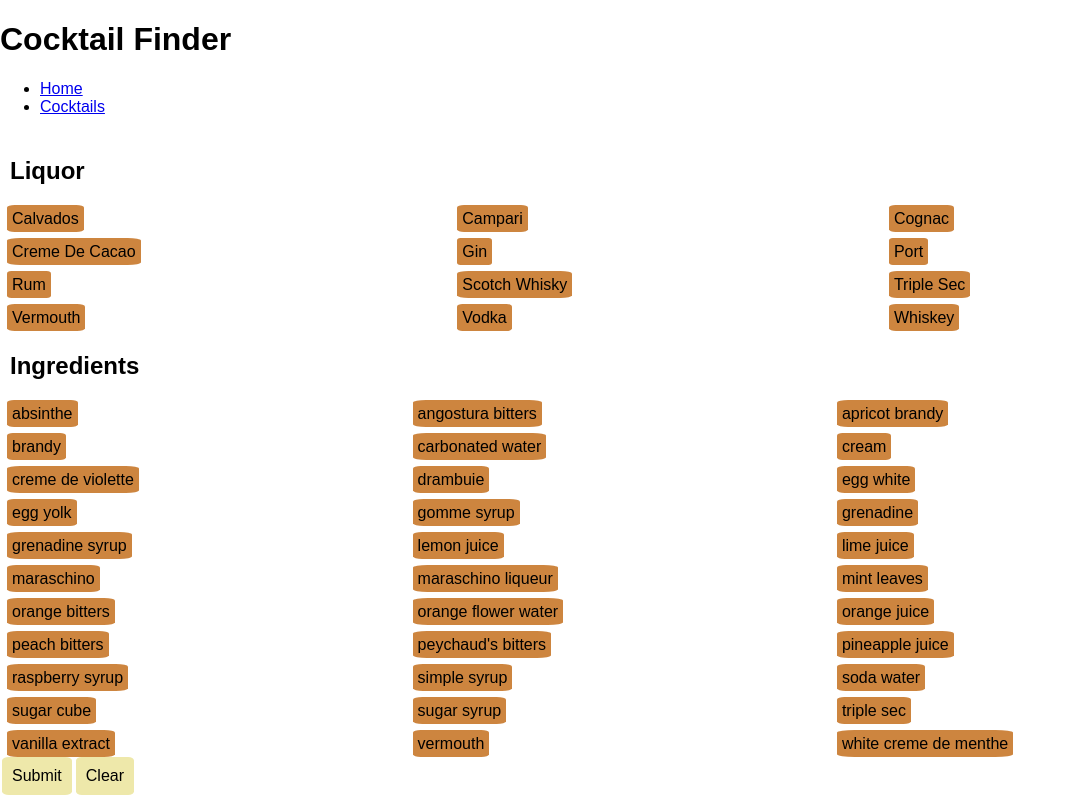
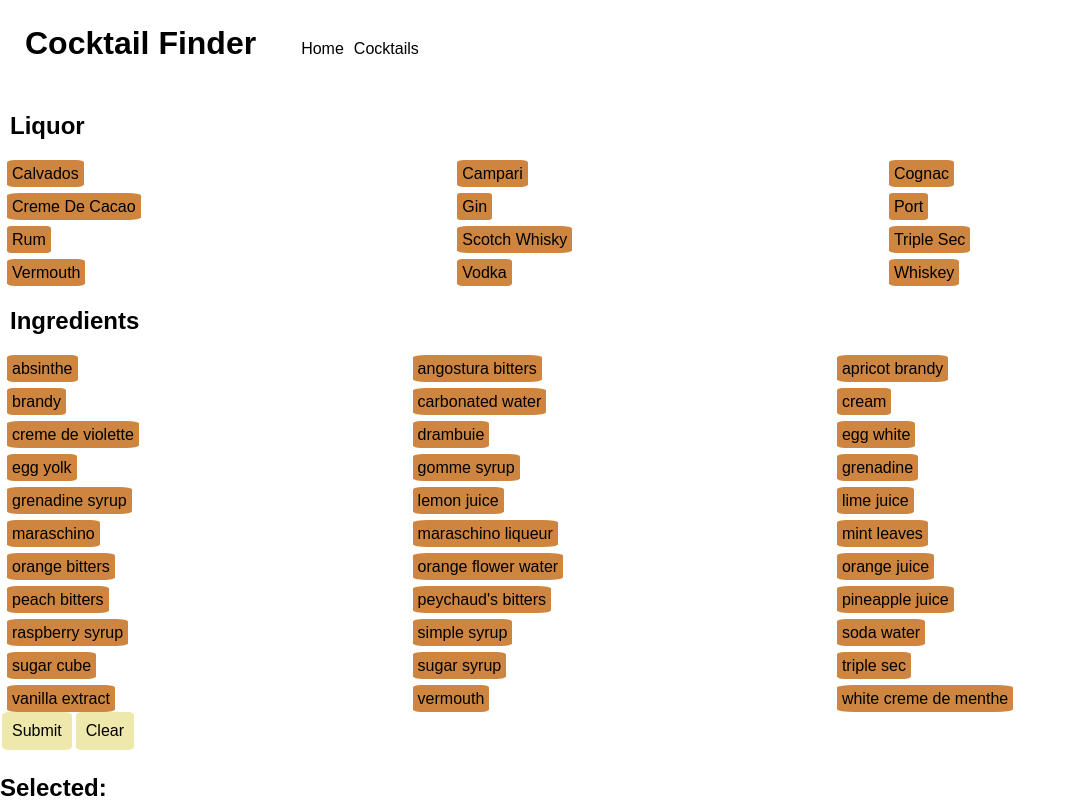
Before and after one commit to PGalicia/CocktailFinder, a React (Create React App) app: page / in a window 1280 px wide. Shown: the top 800 px of the page, without its empty margins (0-1075 px from the left). Built offline with nearby package versions, Linux system fonts and the light colour scheme.

Commit message:
Redesign Header

```diff
--- a/src/components/presentational/header.jsx
+++ b/src/components/presentational/header.jsx
@@ -1,8 +1,9 @@
 import React from "react";
 import { Link } from "react-router-dom";
+import "../../style/header.css";
 
 const Header = () => (
-  <header>
+  <header className="header">
     <h1>Cocktail Finder</h1>
     <nav>
       <ul>
--- /dev/null
+++ b/src/style/header.css
@@ -0,0 +1,25 @@
+.header * {
+  margin: 0;
+}
+
+.header {
+  padding: 25px;
+}
+
+.header > * {
+  display: inline-block;
+}
+
+.header li {
+  display: inline-block;
+  margin: 0 5px;
+}
+
+.header a {
+  text-decoration: none;
+  color: black;
+}
+
+.header a:hover {
+  color: powderblue;
+}
```
